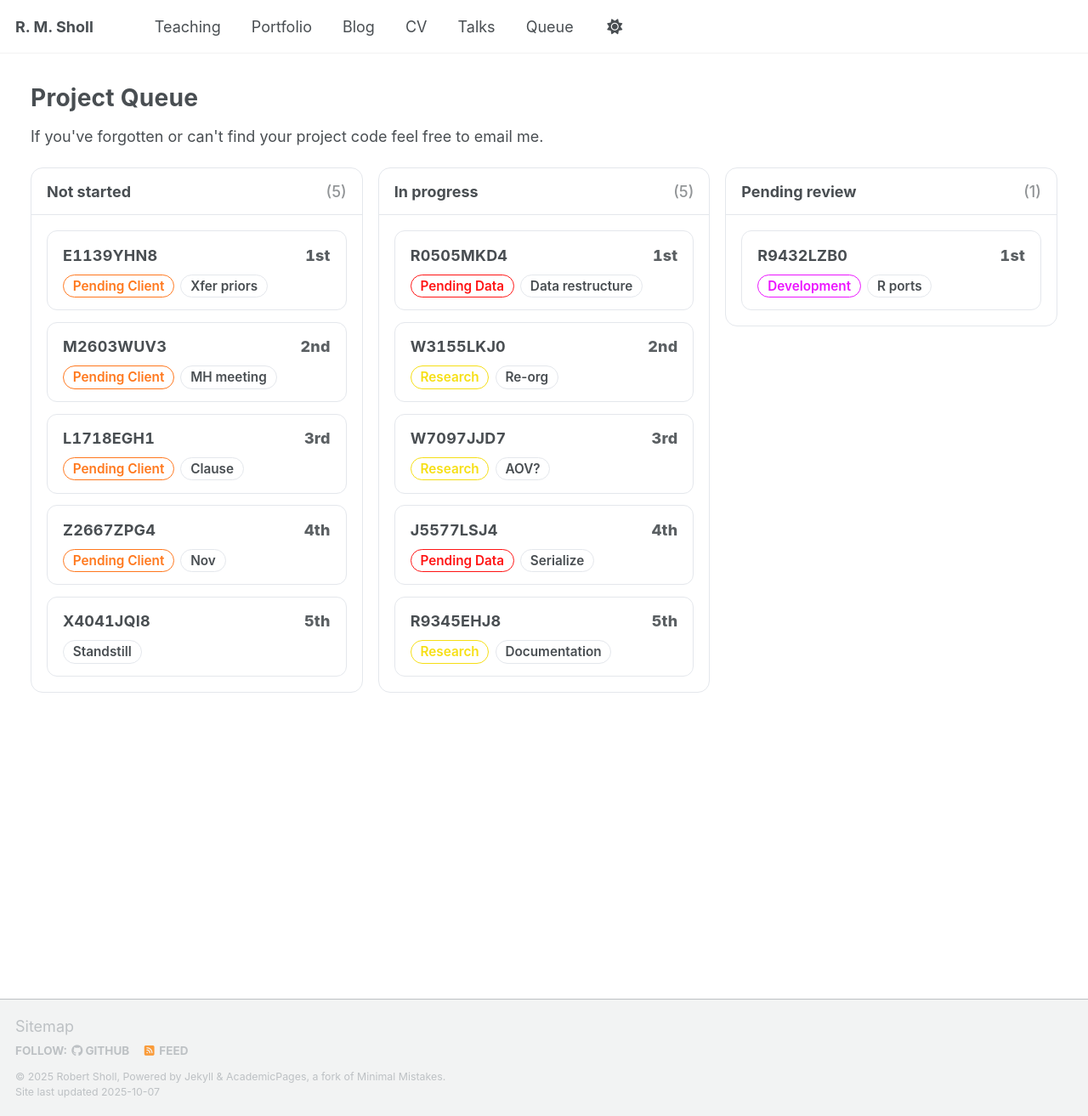
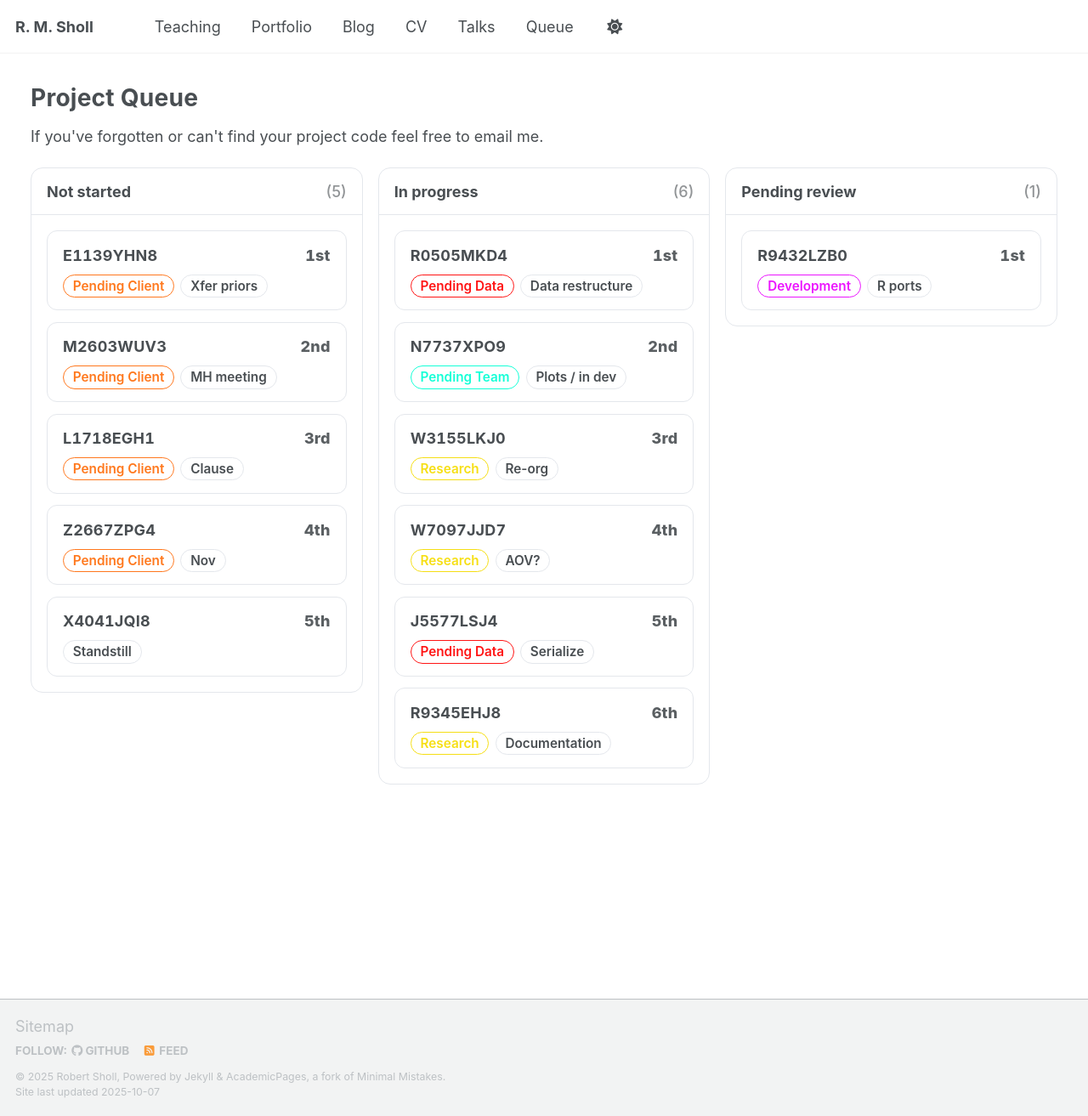
Before and after one commit to rmshksu/rmshksu.github.io, a Jekyll site: the page built from _pages/queue.md, in a window 1280 px wide and 1313 px high. Shown: the whole window at 85% size. Built offline with Jekyll 4.4.1, drawn with Linux system fonts in a browser that asks for light colours; a script that is not in the unit is left out.

Commit message:
update project queue

```diff
--- a/_data/queue.yml
+++ b/_data/queue.yml
@@ -30,7 +30,7 @@ projects:
   - code: W3155LKJ0
     #client_hint:
     status: "In progress"
-    queue: 2
+    queue: 3
     #due:
     notes: "Re-org"
     data-group: Research
@@ -51,14 +51,14 @@ projects:
   - code: W7097JJD7
     #client_hint:
     status: "In progress"
-    queue: 3
+    queue: 4
     #due:
     notes: "AOV?"
     data-group: Research
   - code: J5577LSJ4
     #client_hint:
     status: "In progress"
-    queue: 4
+    queue: 5
     #due:
     notes: "Serialize"
     data-group: Pending Data
@@ -72,7 +72,14 @@ projects:
   - code: R9345EHJ8
     #client_hint:
     status: "In progress"
-    queue: 5
+    queue: 6
     #due:
     notes: "Documentation"
     data-group: Research
+  - code: N7737XPO9
+    #client_hint:
+    status: "In progress"
+    queue: 2
+    #due:
+    notes: "Plots / in dev"
+    data-group: Pending Team
--- a/_layouts/queue.html
+++ b/_layouts/queue.html
@@ -151,6 +151,11 @@ layout: default
   border-color: hsla(var(--neon-yellow), var(--t-brd));
   color: hsl(var(--neon-yellow) / var(--t-txt));
 }
+.queue-chip[data-group="Pending Team"]{
+  background: hsla(var(--neon-turquoise), var(--t-bg));
+  border-color: hsla(var(--neon-turquoise), var(--t-brd));
+  color: hsl(var(--neon-turquoise) / var(--t-txt));
+}
 
 .queue-col header span{ opacity:.65; font-weight:500; }
 .queue-code, .queue-rank{ letter-spacing:.2px; }
```
